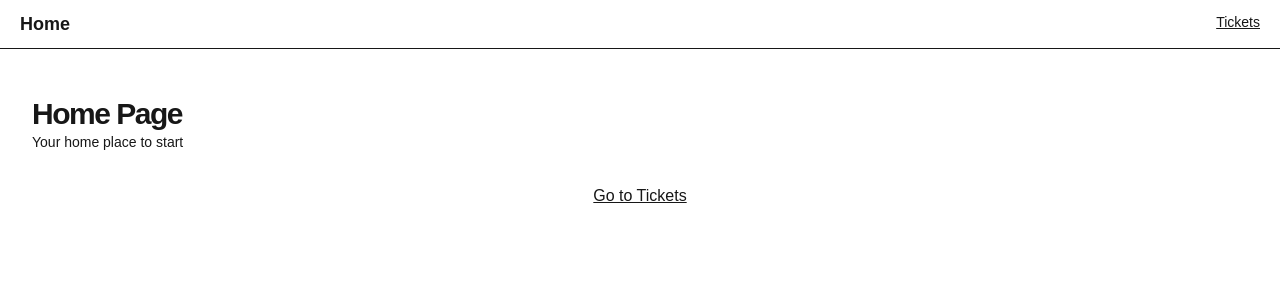
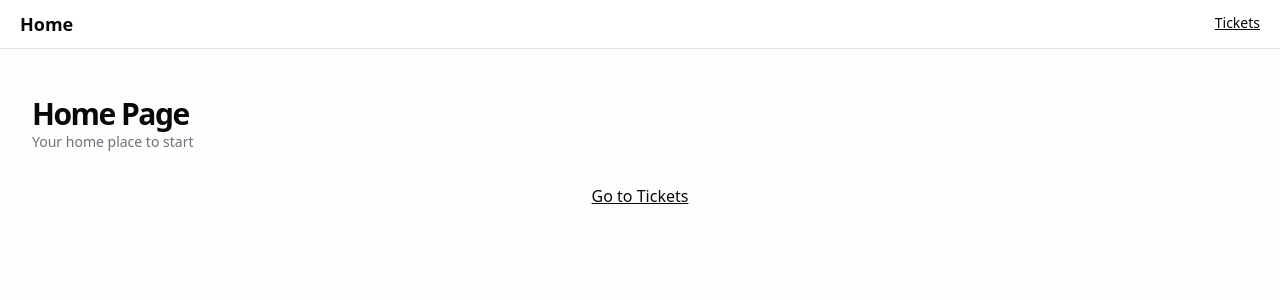
Before and after one commit to cepoumian/ticket-bounty, a Next.js app: page / in a window 1280 px wide. Shown: the top 300 px of the page. Built offline with nearby package versions, Linux system fonts and the light colour scheme.

Commit message:
Add shadcn theming

```diff
--- a/src/app/globals.css
+++ b/src/app/globals.css
@@ -1,9 +1,7 @@
 @import "tailwindcss";
+@import "tw-animate-css";
 
-:root {
-  --background: #ffffff;
-  --foreground: #171717;
-}
+@custom-variant dark (&:is(.dark *));
 
 @theme inline {
   --color-background: var(--background);
@@ -11,6 +9,35 @@
   --font-sans: var(--font-geist-sans);
   --font-mono: var(--font-geist-mono);
   --animate-fade-from-top: fade-from-top 0.5s ease-out;
+  --color-sidebar-ring: var(--sidebar-ring);
+  --color-sidebar-border: var(--sidebar-border);
+  --color-sidebar-accent-foreground: var(--sidebar-accent-foreground);
+  --color-sidebar-accent: var(--sidebar-accent);
+  --color-sidebar-primary-foreground: var(--sidebar-primary-foreground);
+  --color-sidebar-primary: var(--sidebar-primary);
+  --color-sidebar-foreground: var(--sidebar-foreground);
+  --color-sidebar: var(--sidebar);
+  --color-chart-5: var(--chart-5);
+  --color-chart-4: var(--chart-4);
+  --color-chart-3: var(--chart-3);
+  --color-chart-2: var(--chart-2);
+  --color-chart-1: var(--chart-1);
+  --color-ring: var(--ring);
+  --color-input: var(--input);
+  --color-border: var(--border);
+  --color-destructive: var(--destructive);
+  --color-accent-foreground: var(--accent-foreground);
+  --color-accent: var(--accent);
+  --color-muted-foreground: var(--muted-foreground);
+  --color-muted: var(--muted);
+  --color-secondary-foreground: var(--secondary-foreground);
+  --color-secondary: var(--secondary);
+  --color-primary-foreground: var(--primary-foreground);
+  --color-primary: var(--primary);
+  --color-popover-foreground: var(--popover-foreground);
+  --color-popover: var(--popover);
+  --color-card-foreground: var(--card-foreground);
+  --color-card: var(--card);
 
   @keyframes fade-from-top {
     0% {
@@ -23,17 +50,90 @@
       transform: translateY(0);
     }
   }
+
+  --radius-sm: calc(var(--radius) - 4px);
+
+  --radius-md: calc(var(--radius) - 2px);
+
+  --radius-lg: var(--radius);
+
+  --radius-xl: calc(var(--radius) + 4px);
 }
 
-@media (prefers-color-scheme: dark) {
-  :root {
-    --background: #0a0a0a;
-    --foreground: #ededed;
+:root {
+  --radius: 0.65rem;
+  --background: oklch(1 0 0);
+  --foreground: oklch(0.141 0.005 285.823);
+  --card: oklch(1 0 0);
+  --card-foreground: oklch(0.141 0.005 285.823);
+  --popover: oklch(1 0 0);
+  --popover-foreground: oklch(0.141 0.005 285.823);
+  --primary: oklch(0.795 0.184 86.047);
+  --primary-foreground: oklch(0.421 0.095 57.708);
+  --secondary: oklch(0.967 0.001 286.375);
+  --secondary-foreground: oklch(0.21 0.006 285.885);
+  --muted: oklch(0.967 0.001 286.375);
+  --muted-foreground: oklch(0.552 0.016 285.938);
+  --accent: oklch(0.967 0.001 286.375);
+  --accent-foreground: oklch(0.21 0.006 285.885);
+  --destructive: oklch(0.577 0.245 27.325);
+  --border: oklch(0.92 0.004 286.32);
+  --input: oklch(0.92 0.004 286.32);
+  --ring: oklch(0.795 0.184 86.047);
+  --chart-1: oklch(0.646 0.222 41.116);
+  --chart-2: oklch(0.6 0.118 184.704);
+  --chart-3: oklch(0.398 0.07 227.392);
+  --chart-4: oklch(0.828 0.189 84.429);
+  --chart-5: oklch(0.769 0.188 70.08);
+  --sidebar: oklch(0.985 0 0);
+  --sidebar-foreground: oklch(0.141 0.005 285.823);
+  --sidebar-primary: oklch(0.795 0.184 86.047);
+  --sidebar-primary-foreground: oklch(0.421 0.095 57.708);
+  --sidebar-accent: oklch(0.967 0.001 286.375);
+  --sidebar-accent-foreground: oklch(0.21 0.006 285.885);
+  --sidebar-border: oklch(0.92 0.004 286.32);
+  --sidebar-ring: oklch(0.795 0.184 86.047);
+}
+
+.dark {
+  --background: oklch(0.141 0.005 285.823);
+  --foreground: oklch(0.985 0 0);
+  --card: oklch(0.21 0.006 285.885);
+  --card-foreground: oklch(0.985 0 0);
+  --popover: oklch(0.21 0.006 285.885);
+  --popover-foreground: oklch(0.985 0 0);
+  --primary: oklch(0.795 0.184 86.047);
+  --primary-foreground: oklch(0.421 0.095 57.708);
+  --secondary: oklch(0.274 0.006 286.033);
+  --secondary-foreground: oklch(0.985 0 0);
+  --muted: oklch(0.274 0.006 286.033);
+  --muted-foreground: oklch(0.705 0.015 286.067);
+  --accent: oklch(0.274 0.006 286.033);
+  --accent-foreground: oklch(0.985 0 0);
+  --destructive: oklch(0.704 0.191 22.216);
+  --border: oklch(1 0 0 / 10%);
+  --input: oklch(1 0 0 / 15%);
+  --ring: oklch(0.554 0.135 66.442);
+  --chart-1: oklch(0.488 0.243 264.376);
+  --chart-2: oklch(0.696 0.17 162.48);
+  --chart-3: oklch(0.769 0.188 70.08);
+  --chart-4: oklch(0.627 0.265 303.9);
+  --chart-5: oklch(0.645 0.246 16.439);
+  --sidebar: oklch(0.21 0.006 285.885);
+  --sidebar-foreground: oklch(0.985 0 0);
+  --sidebar-primary: oklch(0.795 0.184 86.047);
+  --sidebar-primary-foreground: oklch(0.421 0.095 57.708);
+  --sidebar-accent: oklch(0.274 0.006 286.033);
+  --sidebar-accent-foreground: oklch(0.985 0 0);
+  --sidebar-border: oklch(1 0 0 / 10%);
+  --sidebar-ring: oklch(0.554 0.135 66.442);
+}
+
+@layer base {
+  * {
+    @apply border-border outline-ring/50;
+  }
+  body {
+    @apply bg-background text-foreground;
   }
 }
-
-body {
-  background: var(--background);
-  color: var(--foreground);
-  font-family: Arial, Helvetica, sans-serif;
-}
```
Also changed, not shown: components.json (added).
